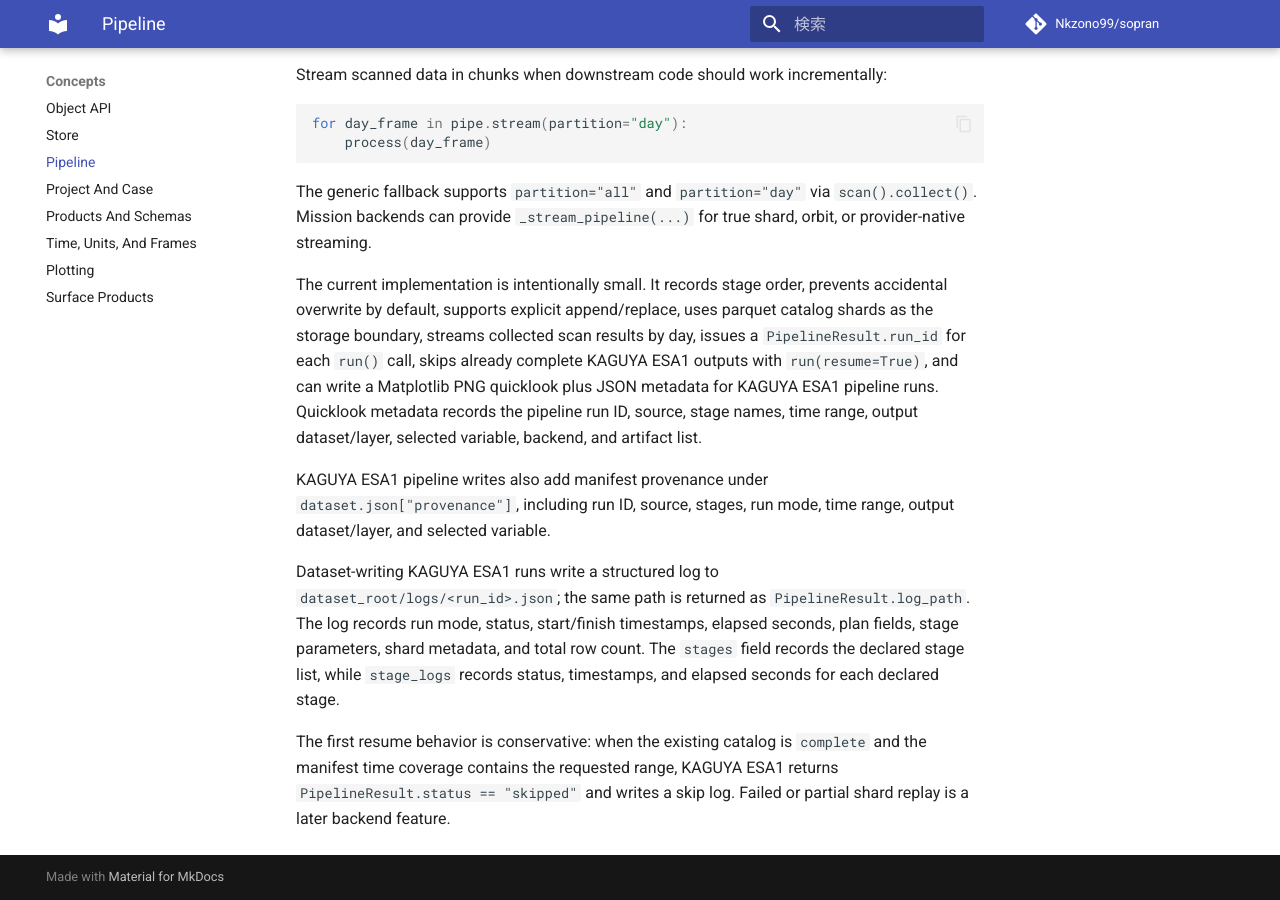
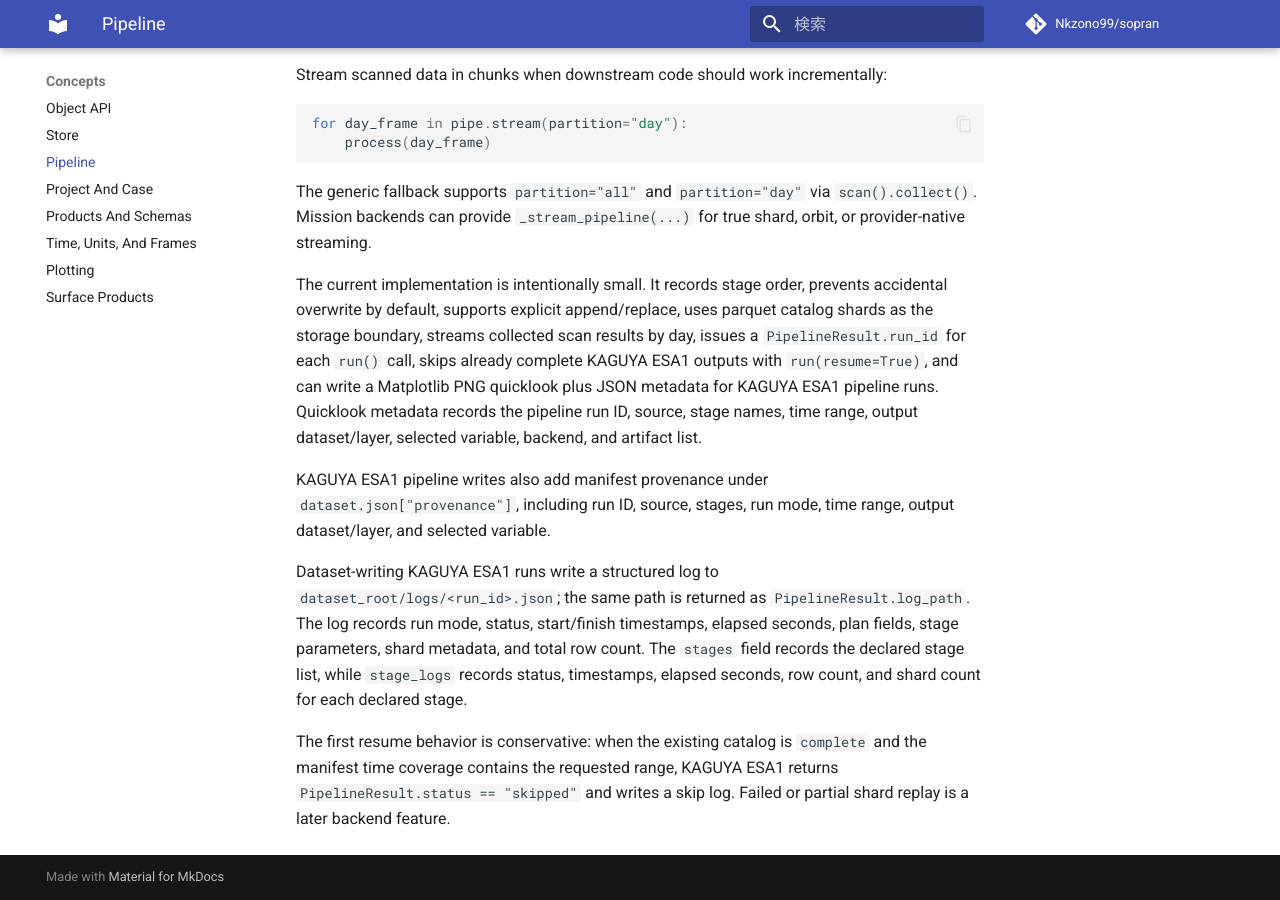
Before and after one commit to Nkzono99/sopran, an MkDocs documentation site: the page built from docs/concepts/pipeline.md, in a window 1280 px wide and 900 px high, scrolled down 983 px. Built offline with MkDocs 1.6.1 and Material for MkDocs 9.7.7, drawn with Linux system fonts in a browser that asks for light colours; comment, search, counter and statistics services are not loaded.

Commit message:
Add pipeline stage log counts

```diff
--- a/docs/concepts/pipeline.md
+++ b/docs/concepts/pipeline.md
@@ -73,8 +73,8 @@ Dataset-writing KAGUYA ESA1 runs write a structured log to
 `PipelineResult.log_path`. The log records run mode, status, start/finish
 timestamps, elapsed seconds, plan fields, stage parameters, shard metadata, and
 total row count. The `stages` field records the declared stage list, while
-`stage_logs` records status, timestamps, and elapsed seconds for each declared
-stage.
+`stage_logs` records status, timestamps, elapsed seconds, row count, and shard
+count for each declared stage.
 
 The first resume behavior is conservative: when the existing catalog is
 `complete` and the manifest time coverage contains the requested range, KAGUYA
```
Also changed, not shown: SPEC.md (+2 -1 lines), docs/reference/pipeline-rules.md (+2 -2 lines), docs/reference/store-layout.md (+2 -2 lines), 2 other files.
